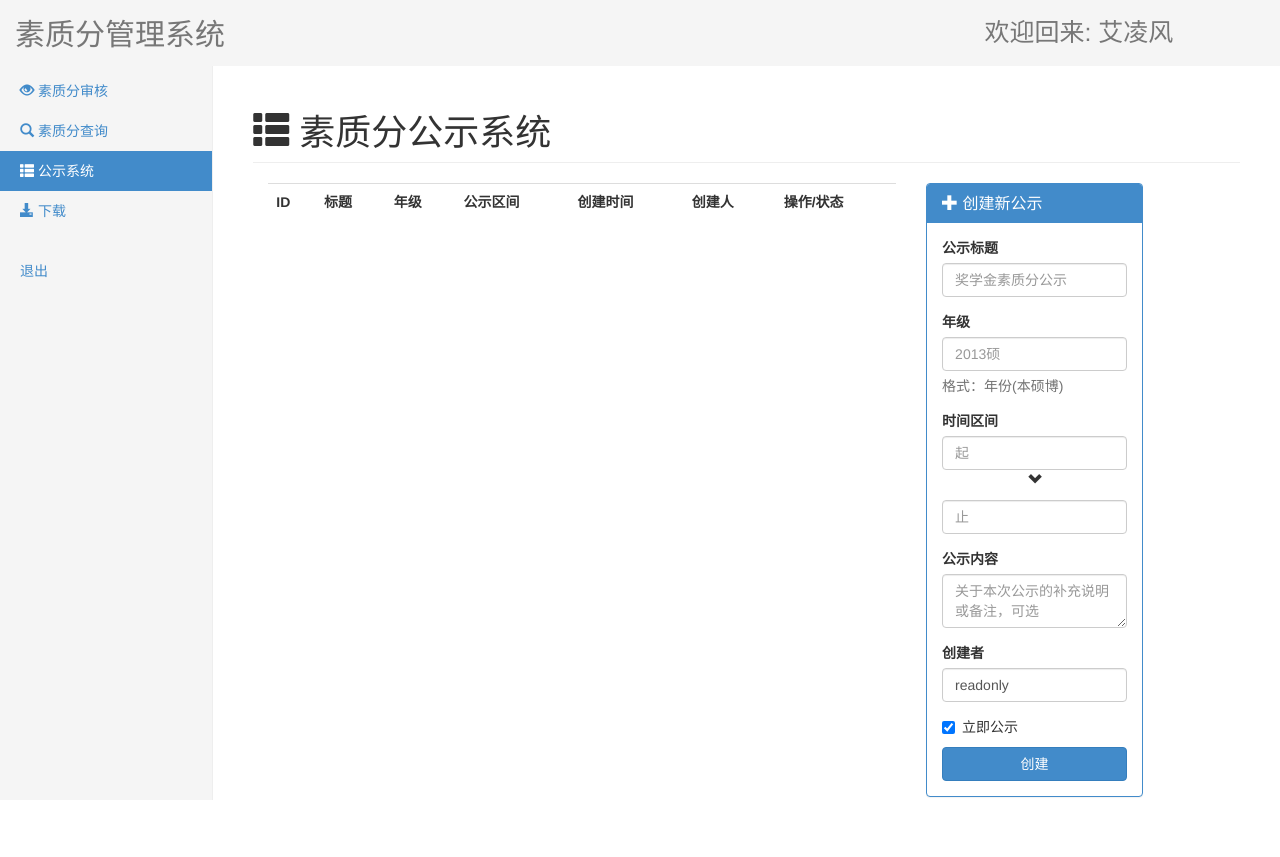
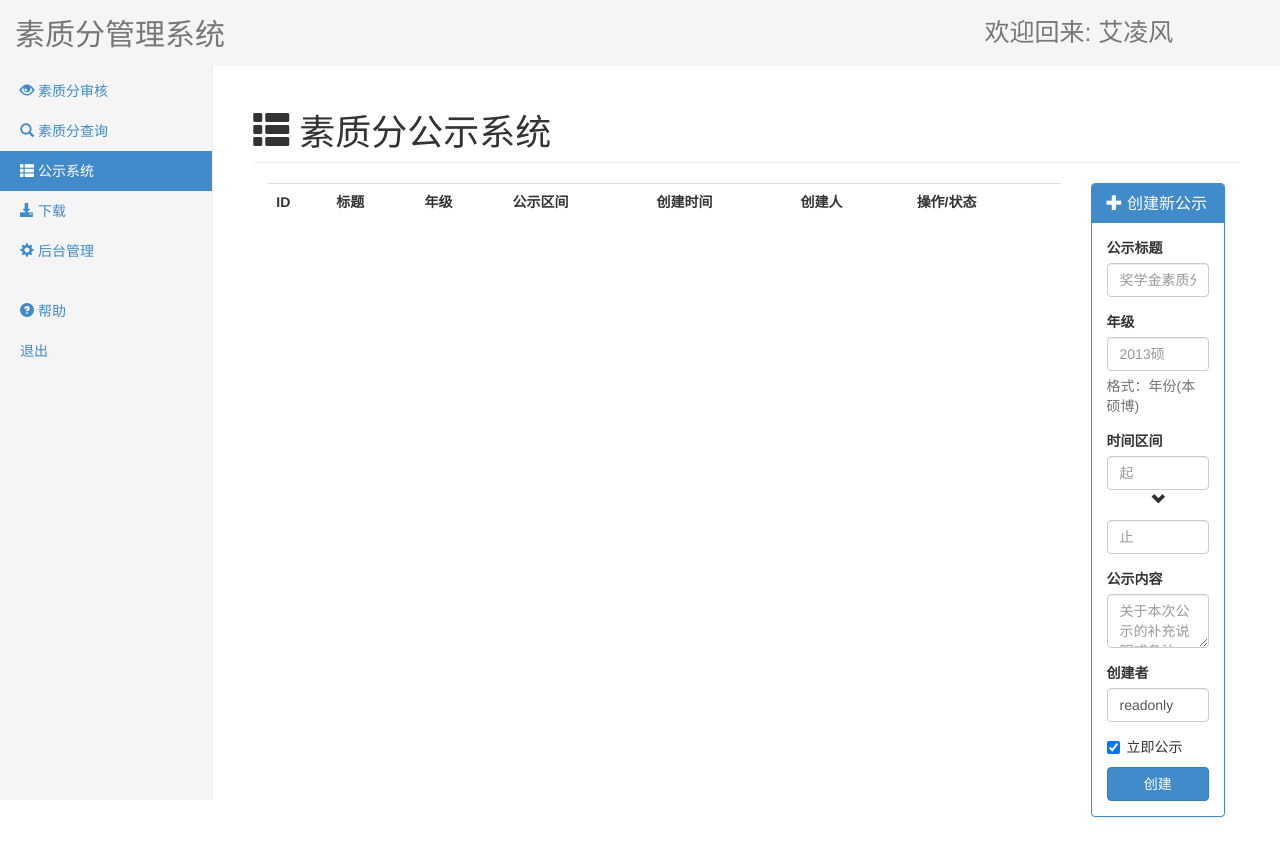
Before and after one commit to hanxiaomax/scorecalcu4ME, a Flask app: template app/templates/admin_publicity.html in a window 1280 px wide. Before the commit the page ends 800 px from the top, so only its background shows below. Run offline with Flask 2, Linux system fonts and the light colour scheme; the template is opened without the code that fills it: values that come from a table or form of the project are taken from there, others are empty; data comes from the database, SQL or seed files in the repository; parts of the project's set-up code (start-up, migrations or seed data) failed here and were passed over; some libraries are stand-ins or nearby versions.

Commit message:
修改div宽度

```diff
--- a/app/templates/admin_publicity.html
+++ b/app/templates/admin_publicity.html
@@ -90,8 +90,13 @@ background:  0px 0px; padding-left: 16px; padding-bottom: 2px; font-weight: bold
           <li><a href={{url_for('admins_search',admin_id=admin_id)}}><span class="glyphicon glyphicon glyphicon-search"></span> 素质分查询</a></li>
           <li class="active"><a href={{url_for('admins_publicity',admin_id=admin_id)}}><span class="glyphicon glyphicon-th-list"></span> 公示系统</a></li>
           <li><a href={{url_for('static',filename="学生综合素质考评办法2013-9-4.doc")}}><span class="glyphicon glyphicon glyphicon-download-alt"></span> 下载</a></li>
+          <li><a href={{url_for('management',admin_id=admin_id)}} ><span class="glyphicon glyphicon-cog"></span> 后台管理</a>
+
         </ul>
         <ul class="nav nav-sidebar">
+
+          <li><a href={{url_for('helpteacher')}} target="_blank"><span class="glyphicon glyphicon-question-sign"></span> 帮助</a>
+
           <li><a href={{url_for('logout')}}>退出</a></li>
         </ul>
       </div>
@@ -102,14 +107,14 @@ background:  0px 0px; padding-left: 16px; padding-bottom: 2px; font-weight: bold
       <h1 class="page-header"><span class="glyphicon glyphicon-th-list"></span> 素质分公示系统</h1>
       <div class="container-fluid">
         <div class="row">
-          <div class="col-md-8">
+          <div class="col-md-10">
 <div class="table-responsive">
             <table class="table table-hover" id="exceltable">
 
             </table>
           </div>
           </div>
-          <div class="col-md-3">
+          <div class="col-md-2">
             <div class="panel panel-primary">
               <div class="panel-heading">
                 <h3 class="panel-title"><span class="glyphicon glyphicon glyphicon-plus"></span> 创建新公示</h3>
```
